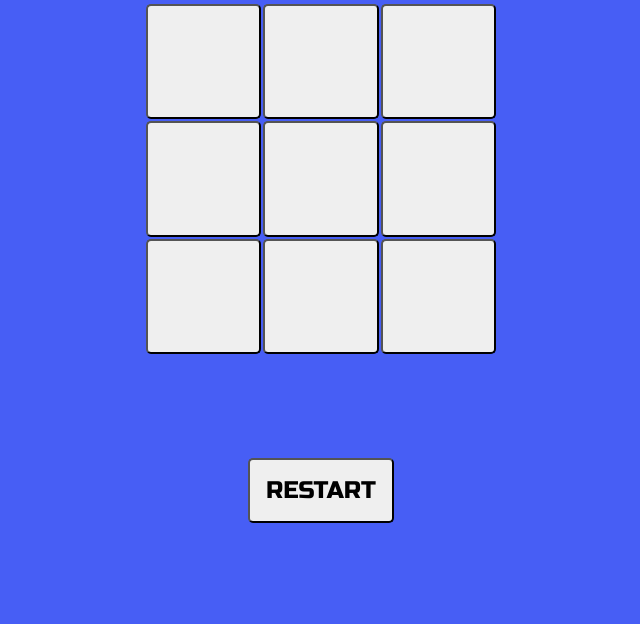
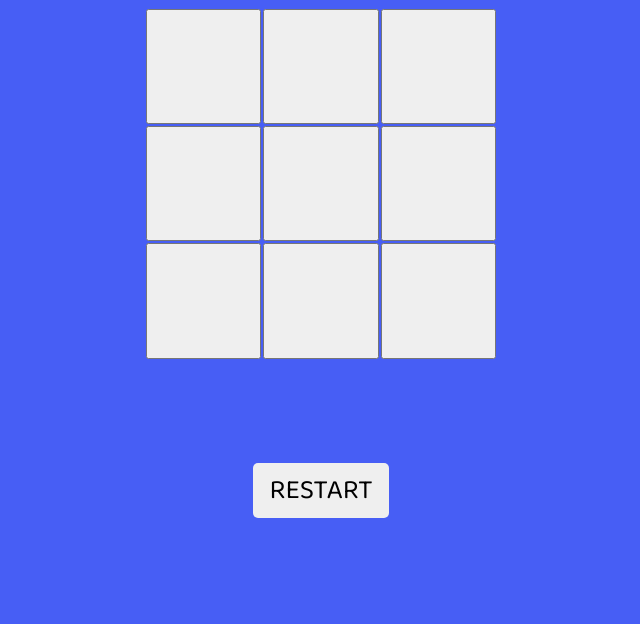
Before and after one commit to apociello/TicTacToe, a plain HTML site: page index.html in a window 1280 px wide. Shown: the part 176-800 px from the top of the page, without its empty margins (319-959 px from the left). Drawn offline with Linux system fonts and the light colour scheme; a web font is replaced by a local one.

Commit message:
Change resetBtn font, padding, border, font-size

```diff
--- a/style.css
+++ b/style.css
@@ -1,17 +1,17 @@
-@font-face {
-  font-display: swap; /* Check https://developer.mozilla.org/en-US/docs/Web/CSS/@font-face/font-display for other options. */
-  font-family: 'Russo One';
-  font-style: normal;
-  font-weight: 400;
-  src: url('../fonts/russo-one-v17-latin-regular.woff2') format('woff2'); /* Chrome 36+, Opera 23+, Firefox 39+, Safari 12+, iOS 10+ */
-}
-
 @font-face {
   font-display: swap; /* Check https://developer.mozilla.org/en-US/docs/Web/CSS/@font-face/font-display for other options. */
   font-family: 'Comfortaa';
   font-style: normal;
   font-weight: 400;
   src: url('../fonts/comfortaa-v46-latin-regular.woff2') format('woff2'); /* Chrome 36+, Opera 23+, Firefox 39+, Safari 12+, iOS 10+ */
+}
+
+@font-face {
+  font-display: swap; /* Check https://developer.mozilla.org/en-US/docs/Web/CSS/@font-face/font-display for other options. */
+  font-family: 'Baloo 2';
+  font-style: normal;
+  font-weight: 400;
+  src: url('../fonts/baloo-2-v22-latin-regular.woff2') format('woff2'); /* Chrome 36+, Opera 23+, Firefox 39+, Safari 12+, iOS 10+ */
 }
 
 * {
@@ -32,7 +32,7 @@ body{
 
 .container{
     width: 700px;
-    height: 800px;
+    height: 100%;
     display: flex;
     flex-direction: column;
     align-items: center;
@@ -61,10 +61,11 @@ button.cell{
     cursor: pointer;
 }
 
-button {
-    font-size: 1.5rem;
+button#restart {
+    font-size: 1.7rem;
     margin-top: 5rem;
-    font-family: 'Russo One';
-    padding: 1rem;
+    font-family: 'Baloo 2';
+    padding: 0.4rem 1rem;
+    border: none;
     border-radius: 5px;
 }
```
Also changed, not shown: fonts/baloo-2-v22-latin-regular.woff2 (added).
